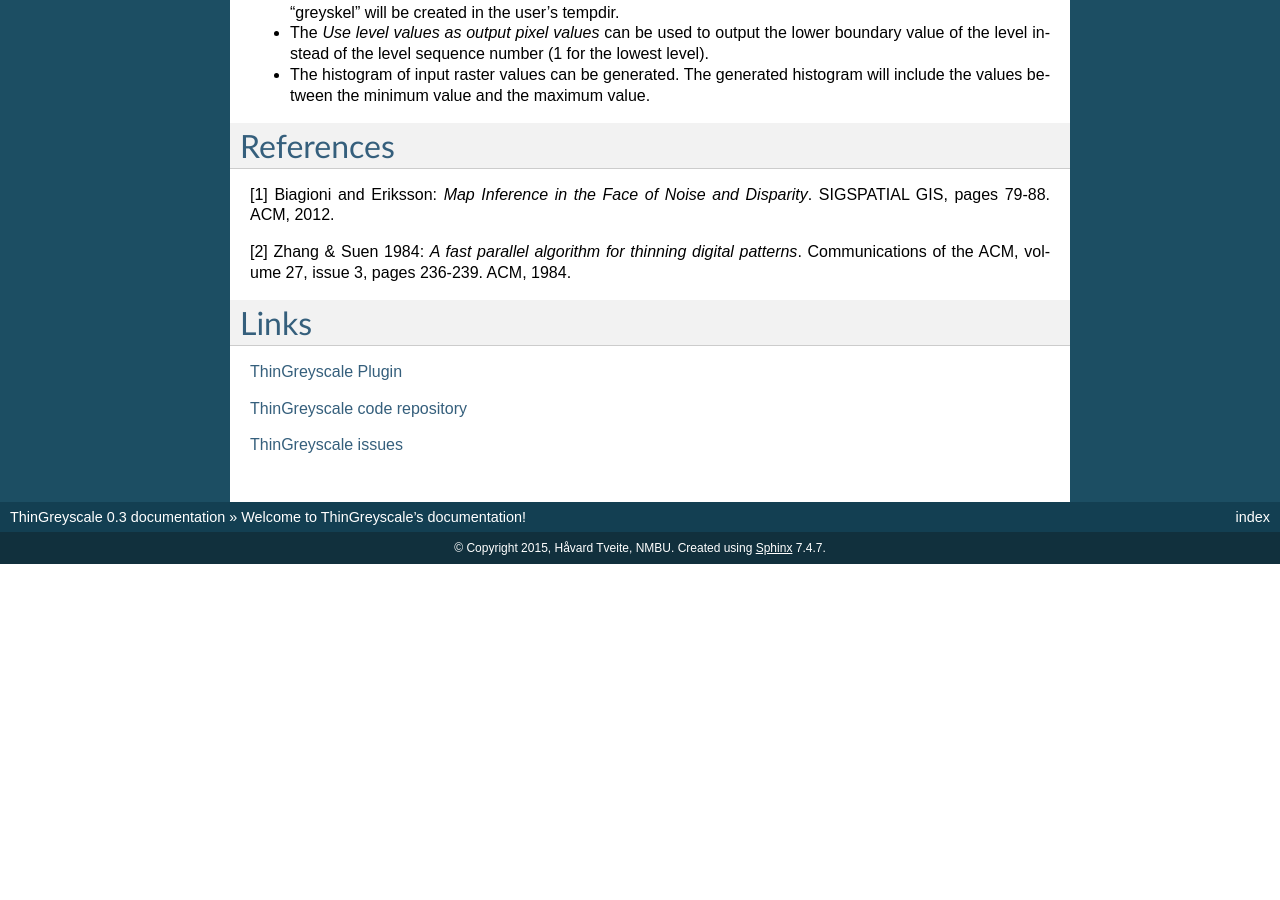
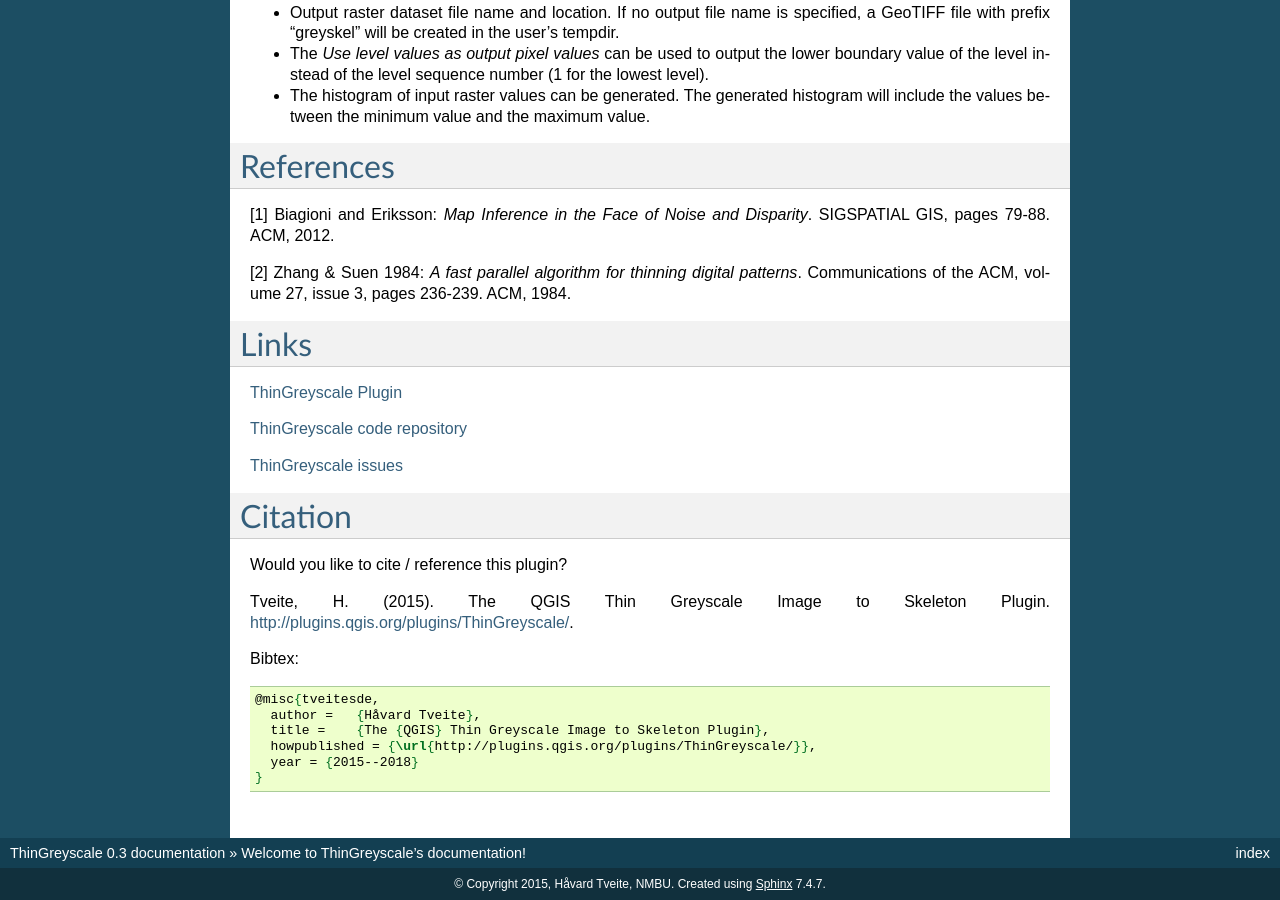
Before and after one commit to havatv/qgisthingreyscaleplugin, a Sphinx documentation site: the page built from help/source/index.rst, in a window 1280 px wide and 900 px high, scrolled down 2461 px. Built offline with Sphinx 7.4.7, drawn with Linux system fonts in a browser that asks for light colours; formulas are drawn with MathJax 3; before the commit the page ends 3025 px from its top, so only the background shows below that.

Commit message:
Added citation info

```diff
--- a/help/source/index.rst
+++ b/help/source/index.rst
@@ -194,6 +194,25 @@ Links
 
 `ThinGreyscale issues`_
 
+Citation
+==========
+
+Would you like to cite / reference this plugin?
+
+Tveite, H. (2015). The QGIS Thin Greyscale Image to Skeleton Plugin. http://plugins.qgis.org/plugins/ThinGreyscale/.
+
+Bibtex:
+
+.. code-block:: latex
+
+  @misc{tveitesde,
+    author =   {Håvard Tveite},
+    title =    {The {QGIS} Thin Greyscale Image to Skeleton Plugin},
+    howpublished = {\url{http://plugins.qgis.org/plugins/ThinGreyscale/}},
+    year = {2015--2018}
+  }
+
+
 .. _ThinGreyscale code repository: https://github.com/havatv/qgisthingreyscaleplugin.git
 .. _ThinGreyscale Plugin: http://arken.umb.no/~havatv/gis/qgisplugins/SDEllipse
 .. _ThinGreyscale issues: https://github.com/havatv/qgisthingreyscaleplugin/issues
```
